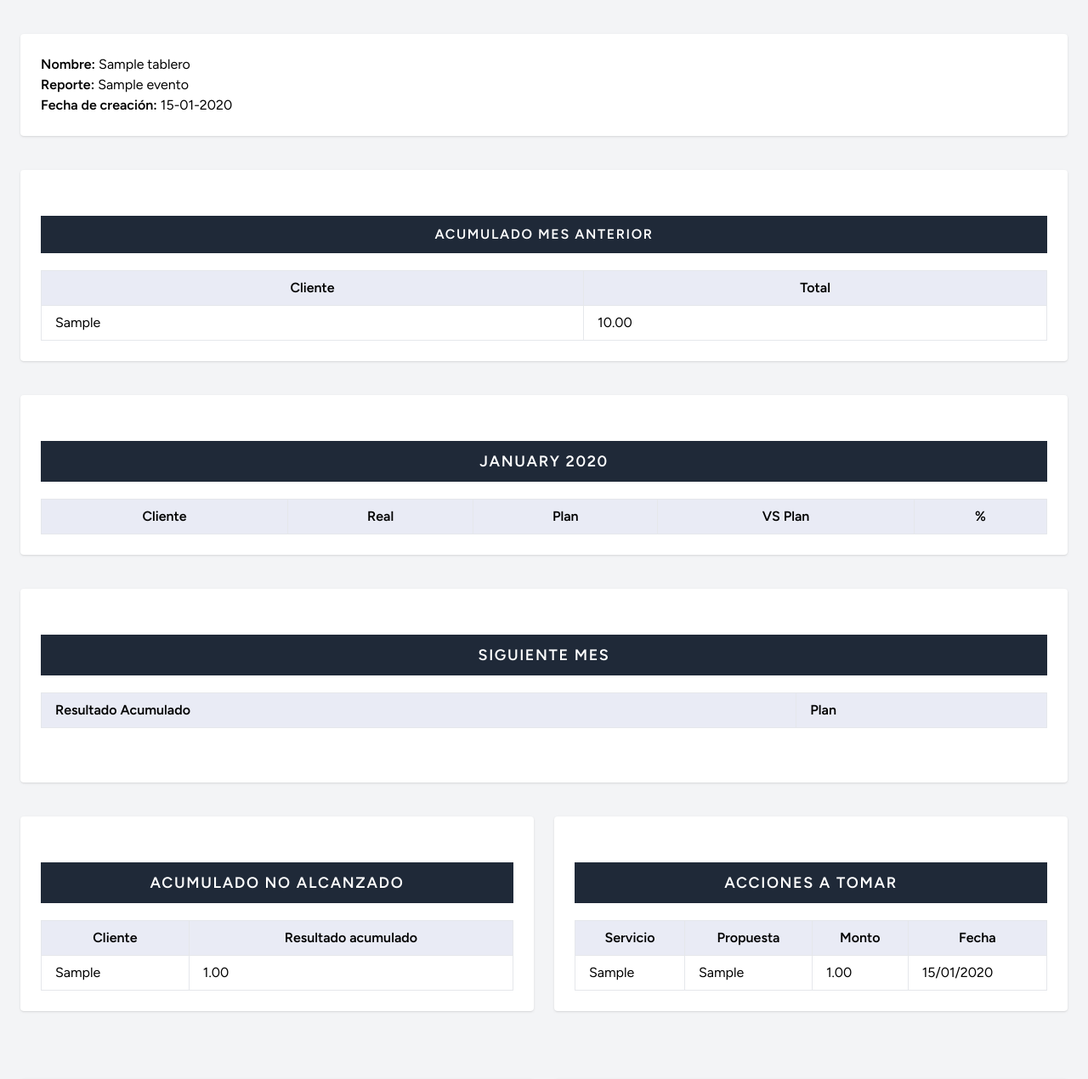
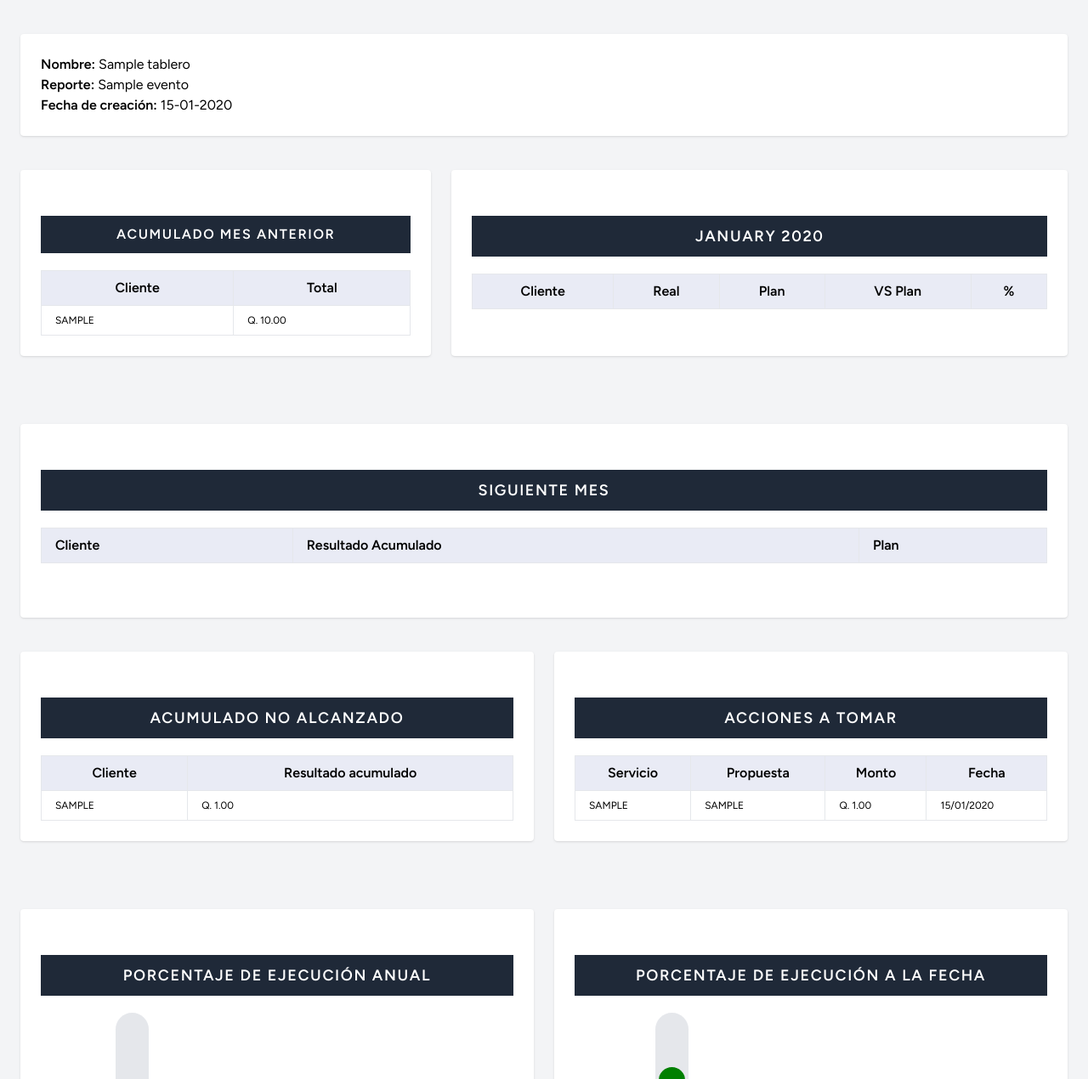
Before and after one commit to Noise013/makitha, a Laravel app: page /tablero/detalle?id=1 in a window 1280 px wide. Shown: the part 146-1416 px from the top of the page at 85% size. Run offline with Laravel 12, Linux system fonts and the light colour scheme; a user stored in the database is signed in; data comes from the database, SQL or seed files in the repository; tables that the repository leaves empty hold one stand-in row (values such as "Sample post"); lists and menus that the app fills with data are empty; style sheets or scripts are compiled from the project's sources; some libraries are stand-ins or nearby versions.

Commit message:
cambios tablero

```diff
--- a/resources/css/all.css
+++ b/resources/css/all.css
@@ -154,3 +154,7 @@
     border-radius: 50px;
     border: 4px solid #e5e7eb;
 }
+.tableResumeTablero tbody td  {
+    font-size: 12px;
+    text-transform: uppercase;
+}
--- a/resources/views/tablerodetalle.blade.php
+++ b/resources/views/tablerodetalle.blade.php
@@ -12,9 +12,9 @@
             <p><strong>Reporte:</strong> {{ $reporte->nombre_archivo ?? 'Sin nombre' }}</p>
             <p><strong>Fecha de creación:</strong> {{ $tablero->created_at->format('d-m-Y') }}</p>
         </div>
-
+        <div class="tableResumeTablero flex flex-col md:flex-row gap-6 mb-10">
             {{-- Tabla 1: Acumulado del mes anterior --}}
-        <div class="bg-white shadow rounded p-6 mb-10">
+            <div class="w-full md:w-[40%] bg-white shadow rounded p-6 mb-10">
                 <div class="titleResumenReporte">
                     <h3>ACUMULADO MES ANTERIOR</h3>
                 </div>
@@ -29,14 +29,14 @@
                         @foreach ($acumuladoMesAnterior as $item)
                             <tr>
                                 <td class="border px-4 py-2">{{ $item->cliente }}</td>
-                            <td class="border px-4 py-2">{{ number_format($item->total, 2) }}</td>
+                                <td class="border px-4 py-2">Q. {{ number_format($item->total, 2) }}</td>
                             </tr>
                         @endforeach
                     </tbody>
                 </table>
             </div>
             {{-- Tabla 2: Mes dinámico --}}
-        <div class="bg-white shadow rounded p-6 mb-10">
+            <div class="w-full md:w-[60%] bg-white shadow rounded p-6 mb-10">
                 <div class="titleResumenReporte">
                     <h3 class="text-lg font-semibold">{{ $ultimoMes }}</h3>
                 </div>
@@ -62,23 +62,29 @@
                             @endphp
                             <tr>
                                 <td class="border px-4 py-2">{{ $cliente }}</td>
-                            <td class="border px-4 py-2">{{ number_format($item->real, 2) }}</td>
-                            <td class="border px-4 py-2">{{ number_format($item->plan ?? 0, 2) }}</td>
-                            <td class="border px-4 py-2">{{ number_format($item->vs_plan ?? 0, 2) }}</td>
-                            <td class="border px-4 py-2">{{ number_format($item->porcentaje ?? 0, 2) }}%</td>
+                                <td class="border px-4 py-2">Q. {{ number_format($item->real, 2) }}</td>
+                                <td class="border px-4 py-2">Q. {{ number_format($item->plan ?? 0, 2) }}</td>
+                                <td class="border px-4 py-2">Q. {{ number_format($item->vs_plan ?? 0, 2) }}</td>
+                                <td class="border px-4 py-2
+                                    {{ $item->porcentaje >= 0 ? 'text-green-600' : ($item->porcentaje < 0 ? 'text-red-600' : 'text-gray-800') }}">
+                                    {{ number_format($item->porcentaje ?? 0, 2) }}%
+                                </td>
                             </tr>
                         @endforeach
                     </tbody>
                 </table>
             </div>
+        </div>
+
         {{-- Tabla 3: Siguiente mes --}}
-       <div class="bg-white shadow rounded p-6 mb-10">
+       <div class="tableResumeTablero bg-white shadow rounded p-6 mb-10">
             <div class="titleResumenReporte">
                 <h3 class="text-lg font-semibold">Siguiente Mes</h3>
             </div>
             <table class="table-auto w-full border border-gray-300 mb-10 tableReporteTablero">
                 <thead class="bg-gray-100">
                     <tr>
+                        <th class="border px-4 py-2 text-left">Cliente</th>
                         <th class="border px-4 py-2 text-left">Resultado Acumulado</th>
                         <th class="border px-4 py-2 text-left">Plan</th>
                     </tr>
@@ -90,14 +96,15 @@
                             $plan = $mesDinamicoCalculado[$cliente] ?? null;
                         @endphp
                         <tr>
-                            <td class="border px-4 py-2">{{ number_format($resultado->total ?? 0, 2) }}</td>
-                            <td class="border px-4 py-2">{{ number_format($plan->plan ?? 0, 2) }}</td>
+                            <td class="border px-4 py-2">{{ $cliente }}</td>
+                            <td class="border px-4 py-2">Q. {{ number_format($resultado->total ?? 0, 2) }}</td>
+                            <td class="border px-4 py-2">Q. {{ number_format($plan->plan ?? 0, 2) }}</td>
                         </tr>
                     @endforeach
                 </tbody>
             </table>
         </div>
-        <div class="grid grid-cols-1 md:grid-cols-2 gap-6 mb-10">
+        <div class="tableResumeTablero grid grid-cols-1 md:grid-cols-2 gap-6 mb-10">
             {{-- Tabla 4: Acumulado no alcanzado --}}
             <div class="bg-white shadow rounded p-6 mb-10">
                 <div class="titleResumenReporte">
@@ -114,7 +121,7 @@
                         @foreach ($acumuladoNoAlcanzado as $item)
                             <tr>
                                 <td class="border px-4 py-2">{{ $item->cliente }}</td>
-                                <td class="border px-4 py-2">{{ number_format($item->resultado_acumulado, 2) }}</td>
+                                <td class="border px-4 py-2">Q. {{ number_format($item->resultado_acumulado, 2) }}</td>
                             </tr>
                         @endforeach
                     </tbody>
@@ -139,7 +146,7 @@
                             <tr>
                                 <td class="border px-4 py-2">{{ $item->servicio }}</td>
                                 <td class="border px-4 py-2">{{ $item->propuesta }}</td>
-                                <td class="border px-4 py-2">{{ number_format($item->monto, 2) }}</td>
+                                <td class="border px-4 py-2">Q. {{ number_format($item->monto, 2) }}</td>
                                 <td class="border px-4 py-2">
                                     {{ $item->fecha ? \Carbon\Carbon::parse($item->fecha)->format('d/m/Y') : '-' }}
                                 </td>
```
Lines whose indentation alone changed are shown as unchanged.
